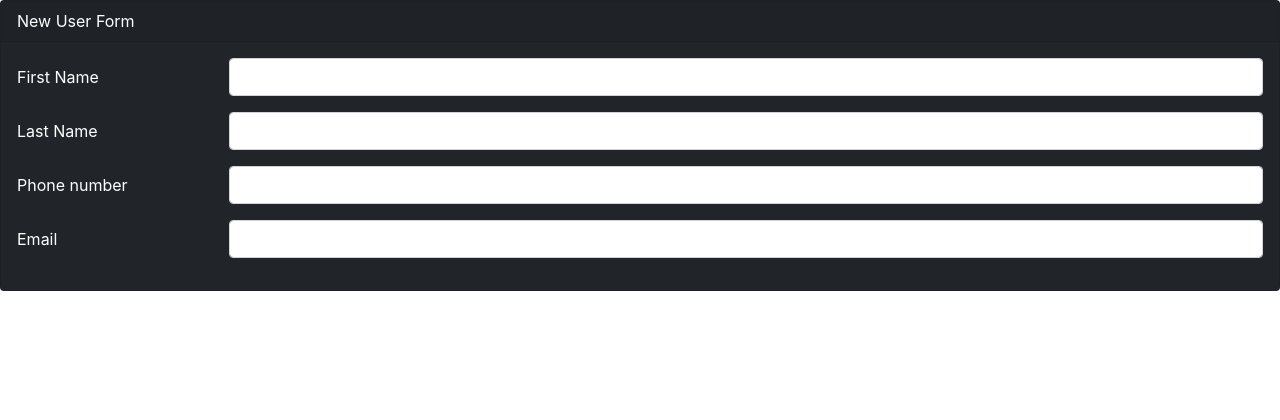
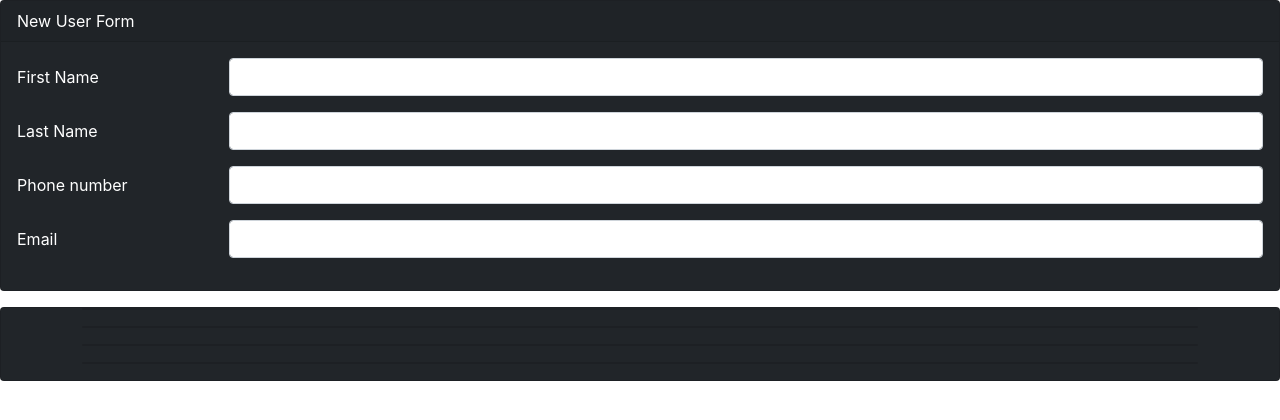
Before and after one commit to dededec/FinalAssessmentJavaFrontend, a React (Create React App) app: page / in a window 1280 px wide. Shown: the top 420 px of the page. Built offline with nearby package versions, Linux system fonts and the light colour scheme; the HTML template or start-up script is replaced by a standard one.

Commit message:
userDisplay created

```diff
--- /dev/null
+++ b/src/Components/UserDisplay/UserDisplay.js
@@ -0,0 +1,17 @@
+import Card from "../Card/Card";
+import UserDisplayRow from "./UserDisplayRow";
+
+function UserDisplay() {
+    return (
+        <Card>
+            <div class="container">
+                <UserDisplayRow/>
+                <UserDisplayRow/>
+                <UserDisplayRow/>
+                <UserDisplayRow/>
+            </div>
+        </Card>
+    );
+}
+
+export default UserDisplay;
--- /dev/null
+++ b/src/Components/UserDisplay/UserDisplayRow.js
@@ -0,0 +1,17 @@
+import Card from "../Card/Card";
+
+function UserDisplayRow(props) {
+    return (
+        <Card>
+            <div class="row">
+                <div class="col">{props && props.id}</div>
+                <div class="col">{props && props.firstName}</div>
+                <div class="col">{props && props.lastName}</div>
+                <div class="col">{props && props.phoneNumber}</div>
+                <div class="col">{props && props.email}</div>
+            </div>
+        </Card>
+    );
+}
+
+export default UserDisplayRow;
--- a/src/Pages/MainPage.js
+++ b/src/Pages/MainPage.js
@@ -1,9 +1,11 @@
 import Form from "../Components/Form/Form";
+import UserDisplay from "../Components/UserDisplay/UserDisplay";
 
 function MainPage() {
   return (
     <div>
       <Form/>
+      <UserDisplay/>
     </div>
   );
 }
```
